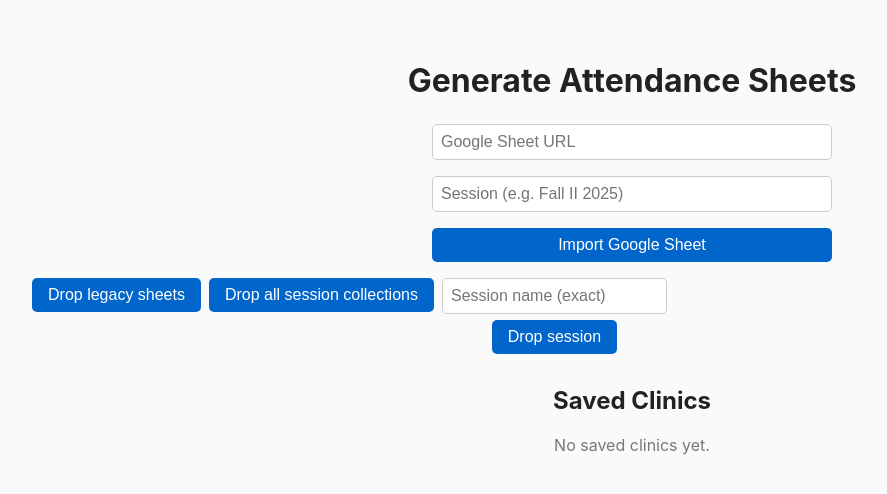
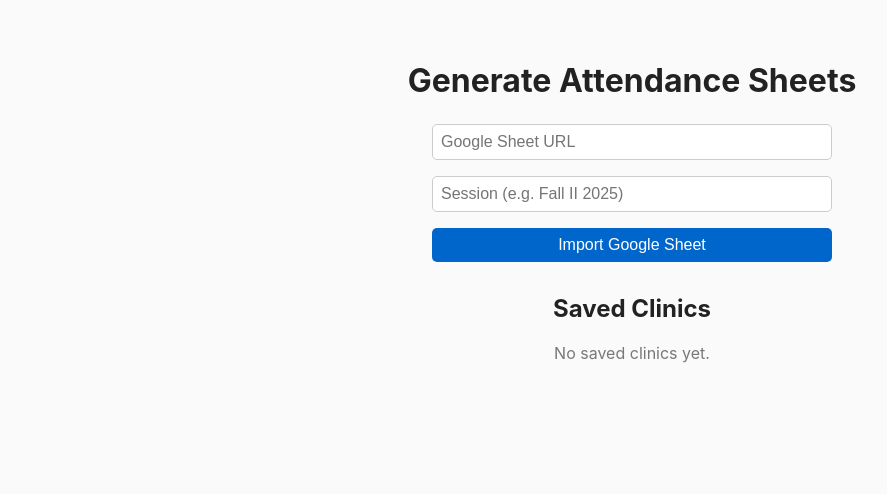
Before and after one commit to nlitenmusic/make_attendance, a Flask app: page / in a window 1280 px wide. Shown: the top 494 px of the page, without its empty margins (8-895 px from the left). Run offline with Flask 3, Linux system fonts and the light colour scheme; data that the repository does not hold is empty.

Commit message:
bug fixes

```diff
--- a/app.py
+++ b/app.py
@@ -616,44 +616,6 @@ def export_all():
         }
     )
 
-def _slug_session(s: str) -> str:
-    s = (s or "default").strip()
-    s = s.lower()
-    s = re.sub(r"[^0-9a-z]+", "_", s)
-    s = re.sub(r"_+", "_", s).strip("_")
-    return s or "default"
-
-@app.route("/drop_legacy_sheets", methods=["POST"])
-def drop_legacy_sheets():
-    # destructive: drop the old combined 'sheets' collection
-    get_db().drop_collection("sheets")
-    flash("Dropped legacy 'sheets' collection.")
-    return redirect(url_for("index"))
-
-@app.route("/drop_session_collections", methods=["POST"])
-def drop_session_collections():
-    # destructive: drop all collections named sheets__*
-    names = [n for n in get_db().list_collection_names() if n.startswith("sheets__")]
-    for n in names:
-        get_db().drop_collection(n)
-    flash(f"Dropped {len(names)} session collection(s).")
-    return redirect(url_for("index"))
-
-@app.route("/drop_session", methods=["POST"])
-def drop_session():
-    # destructive: drop a single session collection by session name
-    session = (request.form.get("session") or "").strip()
-    if not session:
-        flash("Missing session name.")
-        return redirect(url_for("index"))
-    cname = f"sheets__{_slug_session(session)}"
-    if cname in get_db().list_collection_names():
-        get_db().drop_collection(cname)
-        flash(f"Dropped collection {cname}.")
-    else:
-        flash(f"No collection named {cname} found.")
-    return redirect(url_for("index"))
-
 if __name__ == "__main__":
     port = int(os.environ.get("PORT", 5000))
     app.run(host="0.0.0.0", port=port)
--- a/templates/index.html
+++ b/templates/index.html
@@ -119,53 +119,21 @@
   <button class="btn" type="submit">Import Google Sheet</button>
 </form>
 
-<div style="margin:1rem 0; display:flex; gap:8px; flex-wrap:wrap;">
-  <form method="post" action="{{ url_for('drop_legacy_sheets') }}" onsubmit="return confirm('Drop legacy &quot;sheets&quot; collection? This is irreversible.');" style="margin:0;">
-    <button class="btn danger" type="submit">Drop legacy sheets</button>
-  </form>
-
-  <form method="post" action="{{ url_for('drop_session_collections') }}" onsubmit='return confirm("Drop all session collections (sheets__*)? This is irreversible.");' style="margin:0;">
-    <button class="btn danger" type="submit">Drop all session collections</button>
-  </form>
-
-  <form method="post" action="{{ url_for('drop_session') }}" onsubmit="return confirm('Drop the specific session collection?');" style="display:flex; gap:6px; margin:0; align-items:center;">
-    <input type="text" name="session" placeholder="Session name (exact)" style="min-width:180px;">
-    <button class="btn danger" type="submit">Drop session</button>
-  </form>
-</div>
-
 <h2 style="text-align:center; margin-top:2rem;">Saved Clinics</h2>
 
 {% if grouped_sessions %}
   {% for sess in grouped_sessions %}
     <div class="session">
-      <div style="display:flex;align-items:center;justify-content:space-between;">
-        <h2 style="margin-top:1rem; margin-bottom:.5rem;">{{ sess.session }}</h2>
-
-        <form method="post" action="{{ url_for('drop_session') }}" onsubmit="return confirm('Drop the entire session {{ sess.session }}? This is irreversible.');" style="margin:0;">
-          <input type="hidden" name="session" value="{{ sess.session }}">
-          <button class="btn danger" type="submit">Delete session</button>
-        </form>
-      </div>
+      <h2 style="margin-top:1rem; margin-bottom:.5rem;">{{ sess.session }}</h2>
 
       {% for group in sess.clinics %}
         <div class="group">
           <h3>{{ group.day }} — {{ group.clinic }}</h3>
 
-          <div class="clinic-actions" style="display:flex;gap:8px;align-items:center;">
+          <div class="clinic-actions">
             <a href="{{ url_for('results', day=group.day, clinic=group.clinic) }}">
               <button class="btn view">Open</button>
             </a>
-
-            <form method="post" action="{{ url_for('delete_clinic_group') }}"
-                  onsubmit="return confirm('Delete all saved sheets for {{ group.day }} — {{ group.clinic }} in {{ sess.session }}?');"
-                  style="margin:0;">
-              <input type="hidden" name="day" value="{{ group.day }}">
-              <input type="hidden" name="clinic" value="{{ group.clinic }}">
-              <input type="hidden" name="session" value="{{ sess.session }}">
-              <button class="btn danger small" type="submit">Delete clinic</button>
-            </form>
-
             <span class="small">{{ group.entries|length }} saved player{{ "s" if group.entries|length != 1 }}</span>
           </div>
 
```
